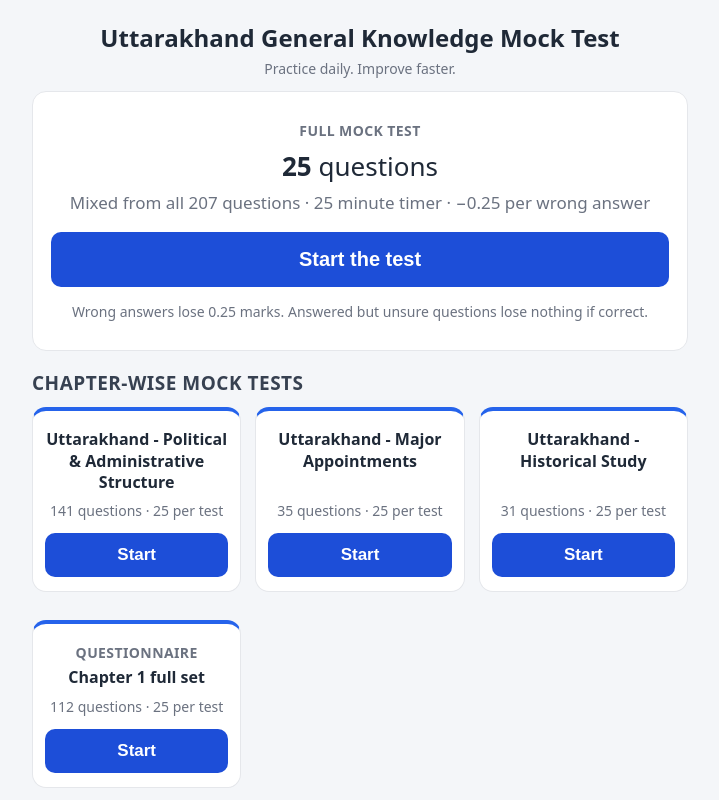
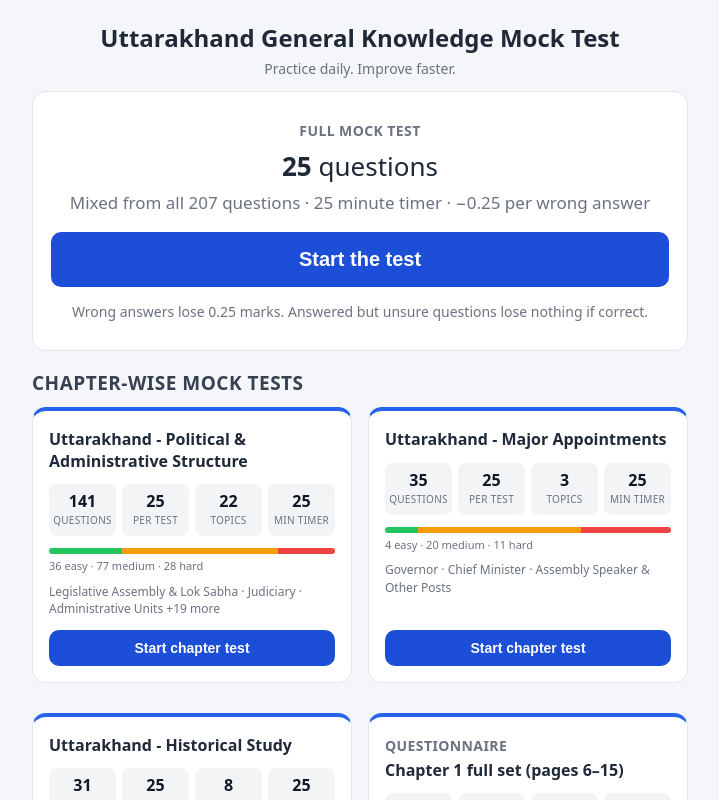
Before and after one commit to Iparitoshsharma/Ai-councellor, a React (Vite) app: page / in a window 1280 px wide. Shown: the top 800 px of the page, without its empty margins (280-999 px from the left). Built offline with nearby package versions, Linux system fonts and the light colour scheme.

Commit message:
Home tiles: richer detail (stats, difficulty bar, topics) and two per row
Co-authored-by: Iparitoshsharma <Iparitoshsharma@users.noreply.github.com>

```diff
--- a/src/pages/HomePage.jsx
+++ b/src/pages/HomePage.jsx
@@ -42,17 +42,63 @@ export default function HomePage({
       <div className="card-grid">
         {chapters.map((ch) => {
           const size = Math.min(settings.questionsPerTest, ch.count)
+          const topics = [...new Set(ch.questions.map((q) => q.topic))]
+          const diff = { easy: 0, medium: 0, hard: 0 }
+          ch.questions.forEach((q) => {
+            diff[q.difficulty] = (diff[q.difficulty] || 0) + 1
+          })
           return (
             <section className="card tile" key={ch.id}>
               <p className="tile-title">{ch.name}</p>
-              <p className="tile-sub">
-                {ch.count} questions &middot; {size} per test
+
+              <div className="tile-stats">
+                <div className="stat">
+                  <span className="stat-num">{ch.count}</span>
+                  <span className="stat-label">questions</span>
+                </div>
+                <div className="stat">
+                  <span className="stat-num">{size}</span>
+                  <span className="stat-label">per test</span>
+                </div>
+                <div className="stat">
+                  <span className="stat-num">{topics.length}</span>
+                  <span className="stat-label">topics</span>
+                </div>
+                <div className="stat">
+                  <span className="stat-num">
+                    {settings.timerEnabled ? settings.durationMinutes : '\u221E'}
+                  </span>
+                  <span className="stat-label">
+                    {settings.timerEnabled ? 'min timer' : 'untimed'}
+                  </span>
+                </div>
+              </div>
+
+              <div className="diff-bar" title={`${diff.easy} easy · ${diff.medium} medium · ${diff.hard} hard`}>
+                {diff.easy > 0 && (
+                  <span className="diff-seg diff-easy" style={{ flexGrow: diff.easy }} />
+                )}
+                {diff.medium > 0 && (
+                  <span className="diff-seg diff-medium" style={{ flexGrow: diff.medium }} />
+                )}
+                {diff.hard > 0 && (
+                  <span className="diff-seg diff-hard" style={{ flexGrow: diff.hard }} />
+                )}
+              </div>
+              <p className="diff-legend">
+                {diff.easy} easy · {diff.medium} medium · {diff.hard} hard
               </p>
+
+              <p className="tile-topics">
+                {topics.slice(0, 3).join(' · ')}
+                {topics.length > 3 ? ` +${topics.length - 3} more` : ''}
+              </p>
+
               <button
                 className="btn btn-primary"
                 onClick={() => onSelectPool(ch.id)}
               >
-                Start
+                Start chapter test
               </button>
             </section>
           )
@@ -60,16 +106,42 @@ export default function HomePage({
 
         <section className="card tile">
           <p className="hero-kicker">Questionnaire</p>
-          <p className="tile-title">Chapter 1 full set</p>
-          <p className="tile-sub">
-            {chapter1Count} questions &middot;{' '}
-            {Math.min(settings.questionsPerTest, chapter1Count)} per test
+          <p className="tile-title">Chapter 1 full set (pages 6&ndash;15)</p>
+
+          <div className="tile-stats">
+            <div className="stat">
+              <span className="stat-num">{chapter1Count}</span>
+              <span className="stat-label">questions</span>
+            </div>
+            <div className="stat">
+              <span className="stat-num">
+                {Math.min(settings.questionsPerTest, chapter1Count)}
+              </span>
+              <span className="stat-label">per test</span>
+            </div>
+            <div className="stat">
+              <span className="stat-num">2</span>
+              <span className="stat-label">chapters</span>
+            </div>
+            <div className="stat">
+              <span className="stat-num">
+                {settings.timerEnabled ? settings.durationMinutes : '\u221E'}
+              </span>
+              <span className="stat-label">
+                {settings.timerEnabled ? 'min timer' : 'untimed'}
+              </span>
+            </div>
+          </div>
+
+          <p className="tile-topics">
+            Political &amp; Administrative Structure · Historical Study
           </p>
+
           <button
             className="btn btn-primary"
             onClick={() => onSelectPool('chapter1')}
           >
-            Start
+            Start Chapter 1 set
           </button>
         </section>
       </div>
--- a/src/styles.css
+++ b/src/styles.css
@@ -247,20 +247,11 @@ textarea:focus {
   margin: 10px 0 4px;
 }
 
-@media (min-width: 640px) {
-  .card-grid {
-    grid-template-columns: repeat(3, 1fr);
-  }
-}
-
 .tile {
   display: flex;
   flex-direction: column;
-  align-items: stretch;
-  justify-content: flex-start;
-  text-align: center;
-  padding: 18px 12px 14px;
-  min-height: 168px;
+  text-align: left;
+  padding: 16px 14px 14px;
   border-top: 4px solid #2563eb;
 }
 
@@ -272,24 +263,95 @@ textarea:focus {
   font-size: 16px;
   font-weight: 700;
   line-height: 1.35;
-  margin: 0 0 6px;
-  flex-grow: 1;
+  margin: 0 0 12px;
 }
 
-.tile-sub {
+.tile-stats {
+  display: grid;
+  grid-template-columns: repeat(4, 1fr);
+  gap: 6px;
+  margin-bottom: 12px;
+}
+
+.stat {
+  display: flex;
+  flex-direction: column;
+  align-items: center;
+  background: #f3f4f6;
+  border-radius: 8px;
+  padding: 8px 2px;
+}
+
+.stat-num {
+  font-size: 16px;
+  font-weight: 700;
+  color: #111827;
+  line-height: 1.2;
+}
+
+.stat-label {
+  font-size: 10px;
+  text-transform: uppercase;
+  letter-spacing: 0.3px;
   color: #6b7280;
-  font-size: 14px;
+  margin-top: 2px;
+  text-align: center;
+}
+
+.diff-bar {
+  display: flex;
+  height: 6px;
+  border-radius: 999px;
+  overflow: hidden;
+  background: #f3f4f6;
+  margin-bottom: 4px;
+}
+
+.diff-seg {
+  display: block;
+  height: 100%;
+}
+
+.diff-easy {
+  background: #22c55e;
+}
+
+.diff-medium {
+  background: #f59e0b;
+}
+
+.diff-hard {
+  background: #ef4444;
+}
+
+.diff-legend {
+  font-size: 11px;
+  color: #6b7280;
+  margin: 0 0 8px;
+}
+
+.tile-topics {
+  font-size: 12px;
+  color: #6b7280;
+  line-height: 1.45;
   margin: 0 0 12px;
+  flex-grow: 1;
 }
 
 .tile .btn {
   width: 100%;
+  font-size: 14px;
+  padding: 10px 12px;
 }
 
-.chapter-title {
-  font-size: 19px;
-  font-weight: 700;
-  margin: 0 0 6px;
+@media (min-width: 640px) {
+  .card-grid {
+    gap: 16px;
+  }
+
+  .tile {
+    padding: 18px 16px 16px;
+  }
 }
 
 /* ---- Test screen: top bar & progress ---- */
```
